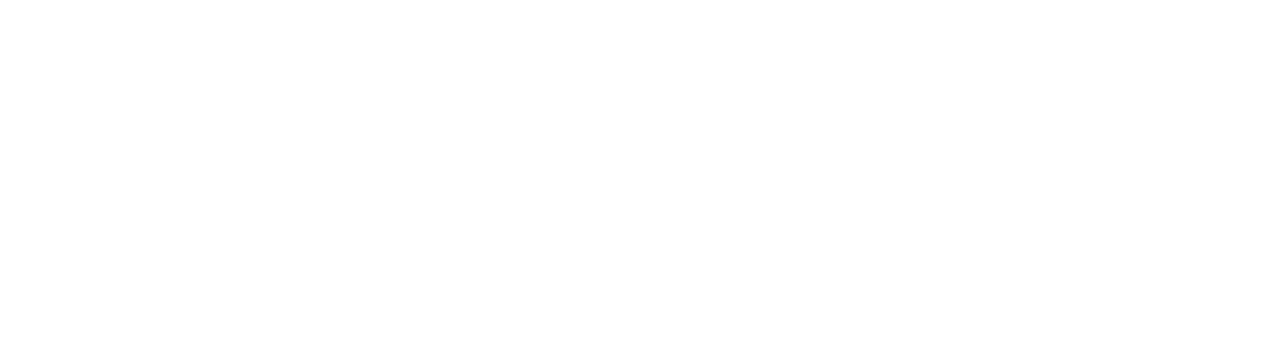
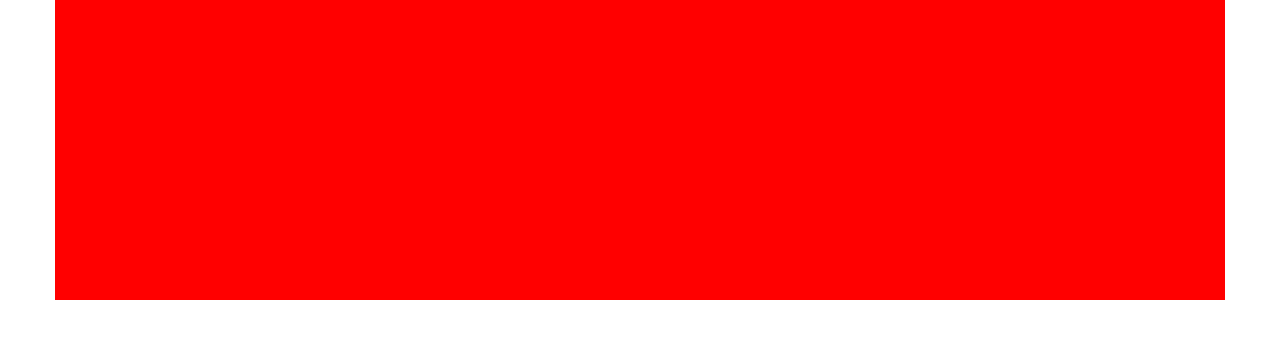
Before and after one commit to Simone978/html-css-12bool, a plain HTML site: page index.html in a window 1280 px wide. Drawn offline with Linux system fonts and the light colour scheme.

Commit message:
Creazione classe container e regole css, creazione classe debug

```diff
--- a/css/12bool.css
+++ b/css/12bool.css
@@ -0,0 +1,23 @@
+
+.debug .container {
+  background-color: red;
+  height: 300px;
+}
+
+
+*{
+  box-sizing: border-box;
+  margin: 0;
+  padding: 0;
+}
+
+.container{
+  width: 1170px;
+  margin: 0 auto;
+}
+
+.container:after{
+  content:"";
+  display: table;
+  clear: both;
+}
--- a/index.html
+++ b/index.html
@@ -3,9 +3,14 @@
   <head>
     <meta charset="utf-8">
     <link rel="stylesheet" href="css/12bool.css">
-    <title></title>
+    <title>12bool</title>
   </head>
-  <body>
+  <body class="debug">
+
+    <div class="container">
+
+
+    </div>
 
   </body>
 </html>
```
